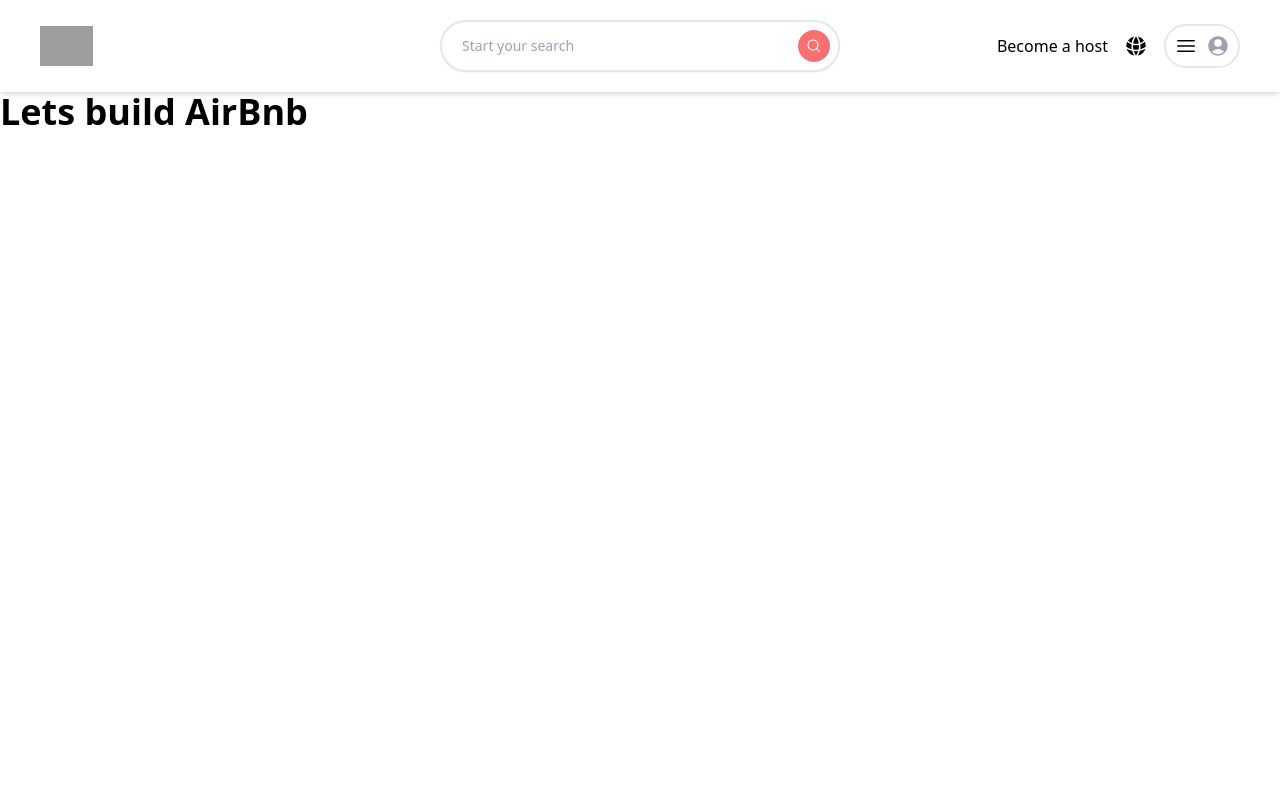
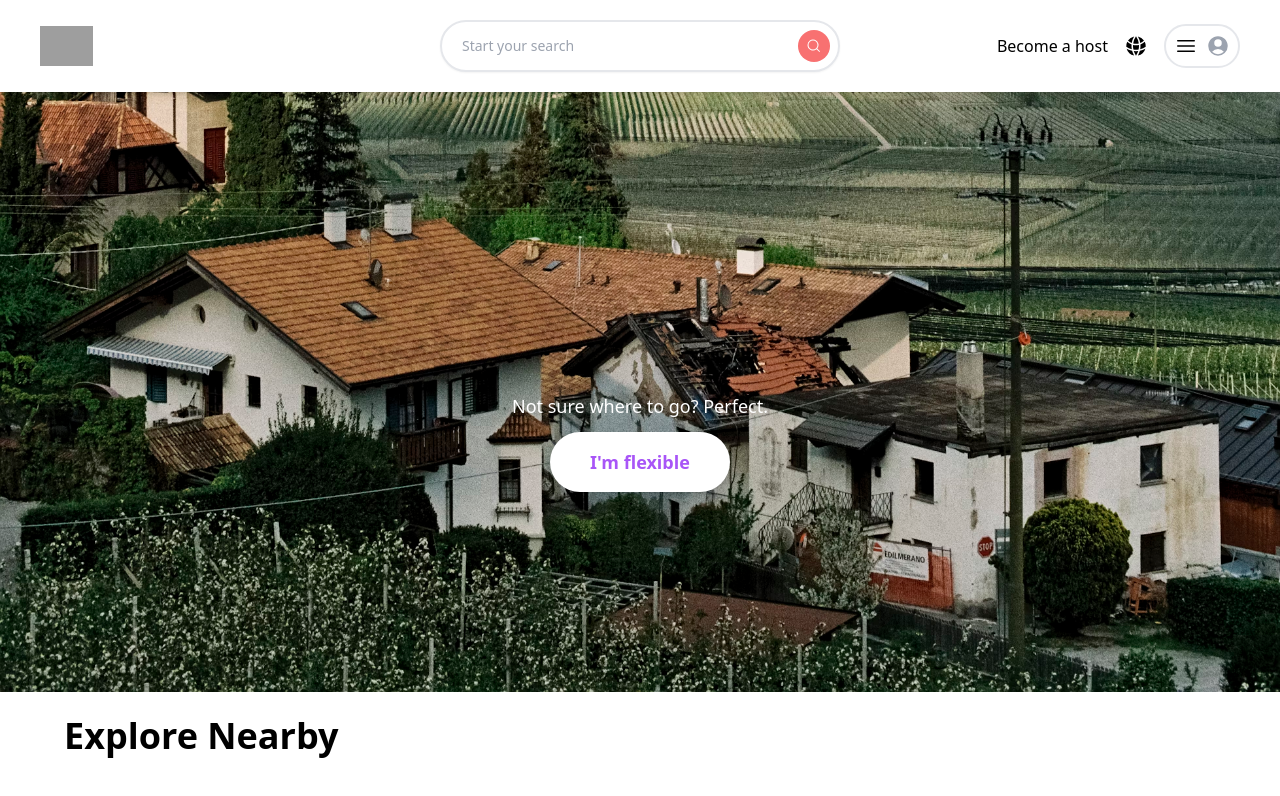
Before and after one commit to ariyansalari/airbnbClone, a Next.js app: page / in a window 1280 px wide. Shown: the top 796 px of the page. Built offline with nearby package versions, Linux system fonts and the light colour scheme; grey boxes are pictures that could not be loaded.

Commit message:
herosection

```diff
--- a/app/layout.tsx
+++ b/app/layout.tsx
@@ -1,7 +1,7 @@
 import type { Metadata } from "next";
 import { Inter } from "next/font/google";
 import "./globals.css";
-import { Header } from "@/components";
+import { Banner, Header } from "@/components";
 
 
 export const metadata: Metadata = {
@@ -19,6 +19,8 @@
 
       <body>
         <Header/>
+      <Banner/>
+
         {children}
         {/* footer */}
         </body>
--- a/app/page.tsx
+++ b/app/page.tsx
@@ -1,9 +1,12 @@
 
 export default function Home() {
   return (
-    <main >
+    <main className="max-w-7xl mx-auto px-8  sm:px-16 ">
+   <section className="pt-6 ">
+    <h2 className="text-4xl font-semibold pb-5 ">Explore Nearby</h2>
 
-    <h1 className="font-black text-4xl">Lets build AirBnb</h1>
+    {/* pull some data from here  */}
+   </section>
     </main>
   );
 }
--- /dev/null
+++ b/components/Banner/Banner.tsx
@@ -0,0 +1,15 @@
+import Image from 'next/image'
+import React from 'react'
+
+export const Banner = () => {
+  return (
+    <div className='relative h-[300px] sm:h-[400px] lg:h-[500px] xl:h-[600px] 2xl:h-[700px] '>
+<Image  src={'/images/country.avif'} layout='fill' objectFit='cover' objectPosition='bottom' alt='herosection-image' />
+<div className='absolute top-1/2 w-full text-center text-white sm:text-lg '>
+    <p>Not sure where to go? Perfect.</p>
+
+    <button className='text-purple-500 bg-white px-10 py-4 shadow-md rounded-full font-bold my-3 hover:shadow-2xl active:scale-90 transition duration-150 '>I'm flexible</button>
+</div>
+    </div>
+  )
+}
--- /dev/null
+++ b/components/Banner/index.ts
@@ -0,0 +1 @@
+export * from "./Banner"
--- a/components/index.ts
+++ b/components/index.ts
@@ -1 +1,2 @@
 export * from "./Header"
+export * from "./Banner"
```
Also changed, not shown: public/images/country.avif (added).
